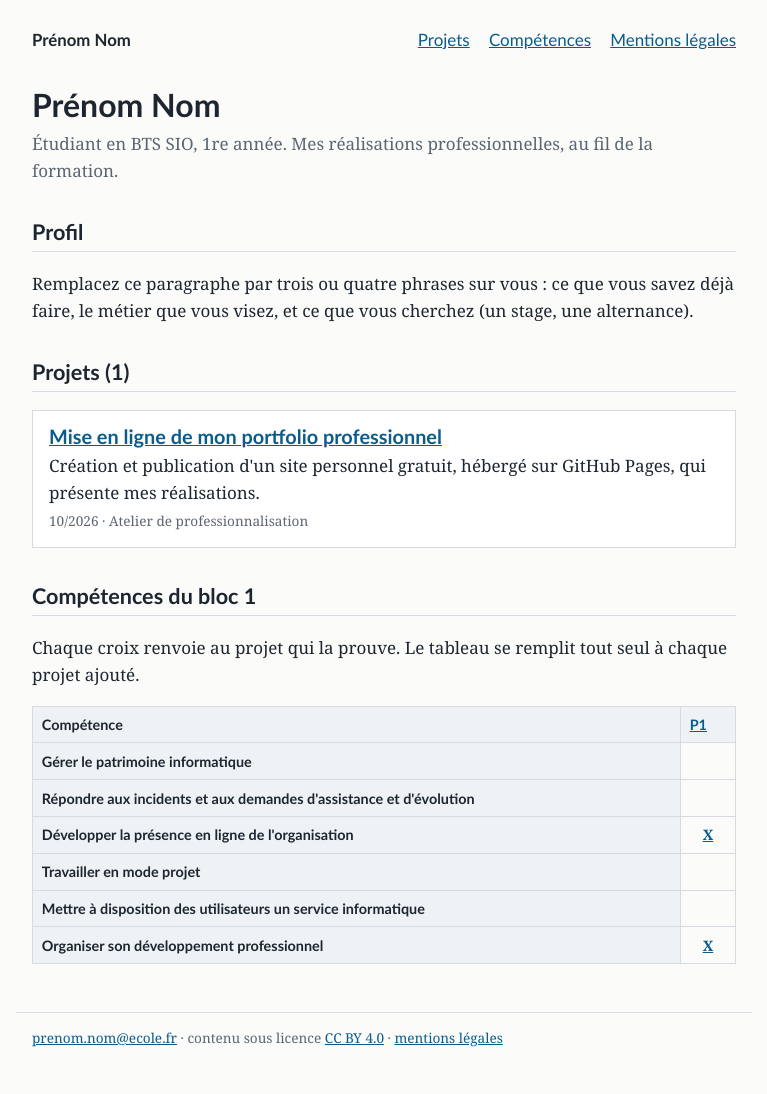
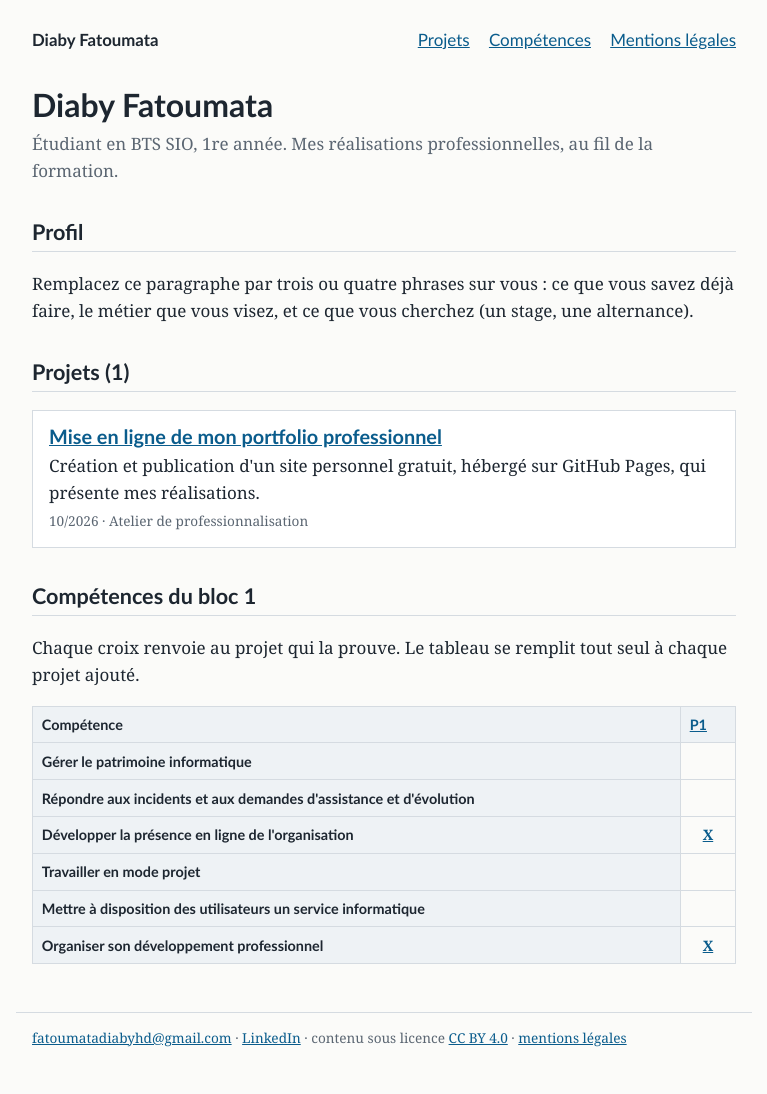
Before and after one commit to fatoumatadiabyhd-sudo/Portofolio, a Jekyll site: the page built from index.html, in a window 1280 px wide. Shown: the whole page, without its empty margins (256-1023 px from the left). Built offline with Jekyll 4.4.1, drawn with Linux system fonts in a browser that asks for light colours.

Commit message:
Update _config.yml
j'ai mi mon nom, mon mail et mo, linkedin

```diff
--- a/_config.yml
+++ b/_config.yml
@@ -1,9 +1,9 @@
 # Réglages du portfolio. Modifiez les quatre lignes ci-dessous, enregistrez,
 # et le site se met à jour tout seul après la publication.
-title: "Prénom Nom"
+title: "Diaby Fatoumata"
 description: "Étudiant en BTS SIO, 1re année. Mes réalisations professionnelles, au fil de la formation."
-email: "prenom.nom@ecole.fr"
-linkedin: ""
+email: "fatoumatadiabyhd@gmail.com"
+linkedin: "Fatoumata Diaby"
 
 lang: fr
 
```
